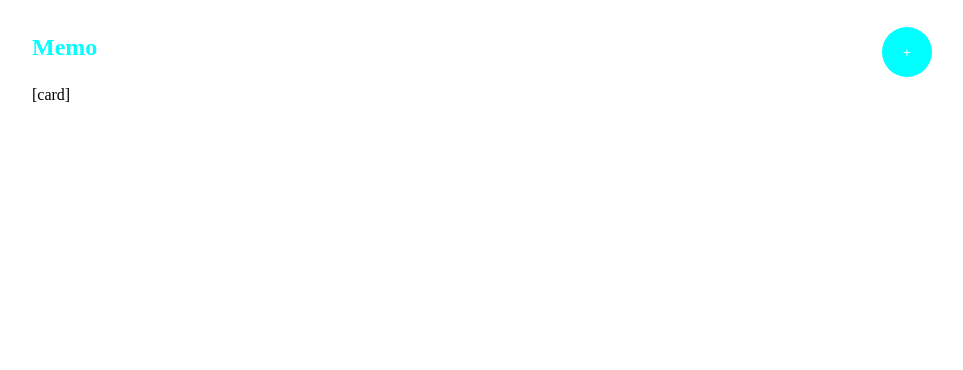
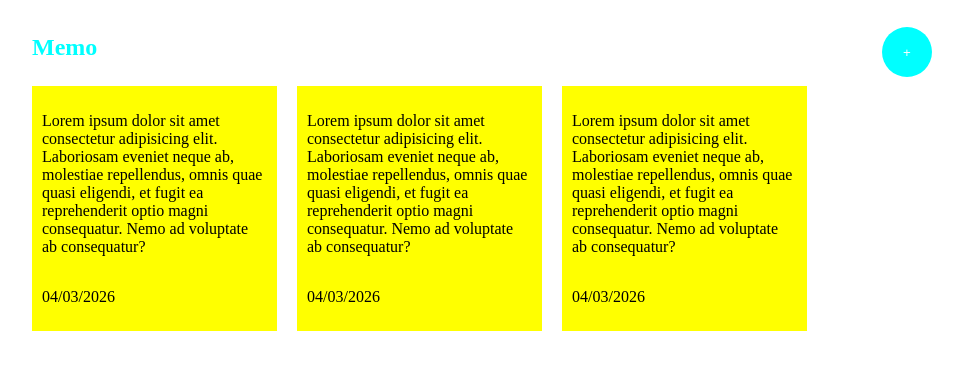
Before and after one commit to andimarcell/vue-memo-app, a Vue app: page / in a window 1280 px wide. Shown: the top 370 px of the page, without its empty margins (166-1129 px from the left). Built offline with nearby package versions, Linux system fonts and the light colour scheme.

Commit message:
Membuat Ui Bagian Memo

```diff
--- a/src/App.vue
+++ b/src/App.vue
@@ -5,8 +5,28 @@
         <h1 class="header-title">Memo</h1>
         <button class="header-button">+</button>
       </header>
-      <div>
-        [card]
+      <div class="card-container">
+        <div class="card">
+          <p class="card-content">Lorem ipsum dolor sit amet consectetur adipisicing elit. Laboriosam eveniet neque ab, molestiae
+            repellendus, omnis quae quasi eligendi, et fugit ea reprehenderit optio magni consequatur. Nemo ad voluptate
+            ab consequatur?</p>
+          <p class="card-date">04/03/2026</p>
+
+        </div>
+         <div class="card">
+          <p class="card-content">Lorem ipsum dolor sit amet consectetur adipisicing elit. Laboriosam eveniet neque ab, molestiae
+            repellendus, omnis quae quasi eligendi, et fugit ea reprehenderit optio magni consequatur. Nemo ad voluptate
+            ab consequatur?</p>
+          <p class="card-date">04/03/2026</p>
+
+        </div>
+         <div class="card">
+          <p class="card-content">Lorem ipsum dolor sit amet consectetur adipisicing elit. Laboriosam eveniet neque ab, molestiae
+            repellendus, omnis quae quasi eligendi, et fugit ea reprehenderit optio magni consequatur. Nemo ad voluptate
+            ab consequatur?</p>
+          <p class="card-date">04/03/2026</p>
+
+        </div>
       </div>
     </div>
   </main>
@@ -47,4 +67,21 @@ header {
   background-color: aqua;
   color: white;
 }
+
+.card-container {
+  display: flex;
+  flex-wrap: wrap;
+  gap: 20px;
+}
+
+.card {
+  width: 225px;
+  height: 225px;
+  padding: 10px;
+  background-color: yellow;
+  margin-bottom: 20px;
+  display: flex;
+  flex-direction: column;
+  justify-content: space-between;
+}
 </style>
```
